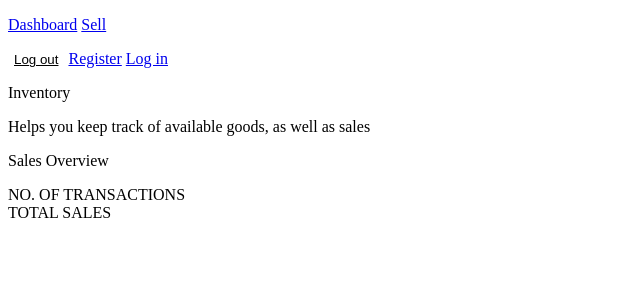
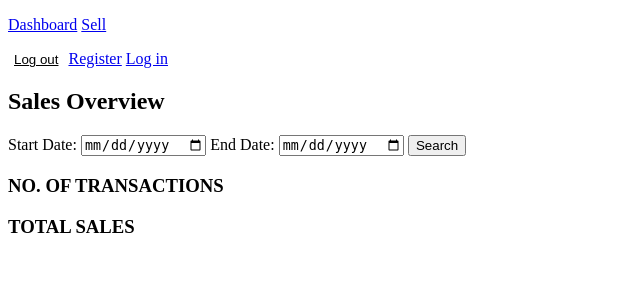
Before and after one commit to ayubasherifdeen/Inventory_app, a Django app: page / in a window 1280 px wide. Shown: the top 300 px of the page, without its empty margins (0-640 px from the left). Run offline with Django 5.2, Linux system fonts and the light colour scheme.

Commit message:
adding a feature that retrieves the number of sales made within a specific time period

```diff
--- a/keep_inventory/admin.py
+++ b/keep_inventory/admin.py
@@ -15,11 +15,13 @@ class ProductAdmin(admin.ModelAdmin):
 class SaleAdmin(admin.ModelAdmin):
     list_display=['sales_id','owner', 'sales_date', 'total_amount',]
     readonly_fields=['sales_id', 'owner', 'sales_date', 'total_amount']
+    list_filter = ['sales_date']
 
 @admin.register(SalesDetail)
 class SalesDetailAdmin(admin.ModelAdmin):
     list_display = ['sales_id', 'total_quantity', 'total_amount', 'created_at']
     readonly_fields = ("formatted_items",)
+
     fieldsets = (
         ("Items Purchased", {
             "fields": ("formatted_items",),
--- a/keep_inventory/templates/keep_inventory/index.html
+++ b/keep_inventory/templates/keep_inventory/index.html
@@ -1,18 +1,36 @@
 {% extends "keep_inventory/base.html" %}
 
 {% block content %}
-    <p>Inventory</p>
-    <p>Helps you keep track of available goods, as well as sales</p>
-    <p>Sales Overview</p>
+
+<h2>Sales Overview</h2>
+<div>
+    <form method="get" action="{% url  'keep_inventory:search_transaction_per_date' %}">
+        <label for="start_date">
+            Start Date:
+            <input type="date" id="start_date" name="start_date" required>
+        </label>
+        <label for="end_date">
+            End Date:
+            <input type="date" id="end_date" name="end_date" required>
+        </label>
+        <button type="submit" name = "date">Search</button>
+    </form>
+</div>
+<div>
     <div>
-        <div>
-            NO. OF TRANSACTIONS
+        <h3>NO. OF TRANSACTIONS</h3>
+        {% if sales_count != None %}
+            <p>{{ sales_count }}</p>
+        {% endif %}
 
-        </div>
-        <div>TOTAL SALES</div>
-
-
+    </div>
+    <div>
+        <h3>TOTAL SALES</h3>
+        <p></p>
     </div>
 
 
+</div>
+
+
 {% endblock content %}
--- a/keep_inventory/urls.py
+++ b/keep_inventory/urls.py
@@ -14,9 +14,6 @@ urlpatterns = [
     #remove from cart
     path('remove_from_cart/<str:product_id>/', views.remove_from_cart, name='remove_from_cart'),
     #checkout the cart
-    path('confirm_sale', views.confirm_sale, name='confirm_sale')
-
-
-
-
+    path('confirm_sale', views.confirm_sale, name='confirm_sale'),
+    path('search_transaction_per_date/', views.search_transaction_per_date, name='search_transaction_per_date'),
 ]
--- a/keep_inventory/views.py
+++ b/keep_inventory/views.py
@@ -5,11 +5,55 @@ from . models import Product, Sale, SalesDetail
 from django.db import transaction
 from django.contrib.auth.decorators import login_required
 from django.db.models import F
+from django.contrib import messages
+from django.db.models import Count
+from datetime import timedelta
+from datetime import datetime
 
 # Create your views here.
 def index(request):
     """The home page of inventory"""
-    return render(request, 'keep_inventory/index.html')
+    sales_count = request.session.pop('sales_count', None)
+
+    return render(request, 'keep_inventory/index.html', {
+        'sales_count': sales_count
+    })
+
+
+@login_required
+def search_transaction_per_date(request):
+    start_date_str = request.GET.get('start_date')
+    end_date_str = request.GET.get('end_date')
+
+    # Validate input
+    if not start_date_str or not end_date_str:
+        request.session['sales_count'] = None
+        return redirect('keep_inventory:index')
+
+    try:
+        # Convert strings to date objects
+        start_date = datetime.strptime(start_date_str, "%Y-%m-%d").date()
+        end_date = datetime.strptime(end_date_str, "%Y-%m-%d").date()
+
+        # query and count number of sales
+        sales_count = Sale.objects.filter(
+            sales_date__range=(start_date, end_date),
+            owner=request.user
+        ).count()
+
+        # Store in session so index page can access it
+        request.session['sales_count'] = sales_count
+
+    except ValueError:
+        # Invalid date format
+        request.session['sales_count'] = None
+
+    return redirect('keep_inventory:index')
+
+
+
+
+
 
 @login_required
 def search_products(request):
@@ -142,6 +186,8 @@ def confirm_sale(request):
             request.session['cart'] = []
             request.session['total_amount'] = 0
 
+            messages.success(request, f"Cart cleared, sale succesful")
+
     except Exception:
         # If something breaks, rollback happens automatically
         return redirect("keep_inventory:sell")
```
Also changed, not shown: keep_inventory/templates/keep_inventory/sell.html (+8 -0 lines).
